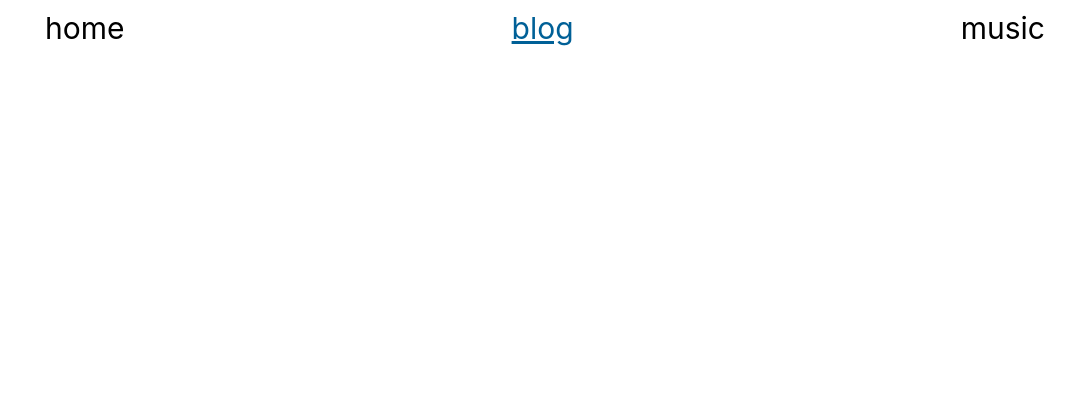
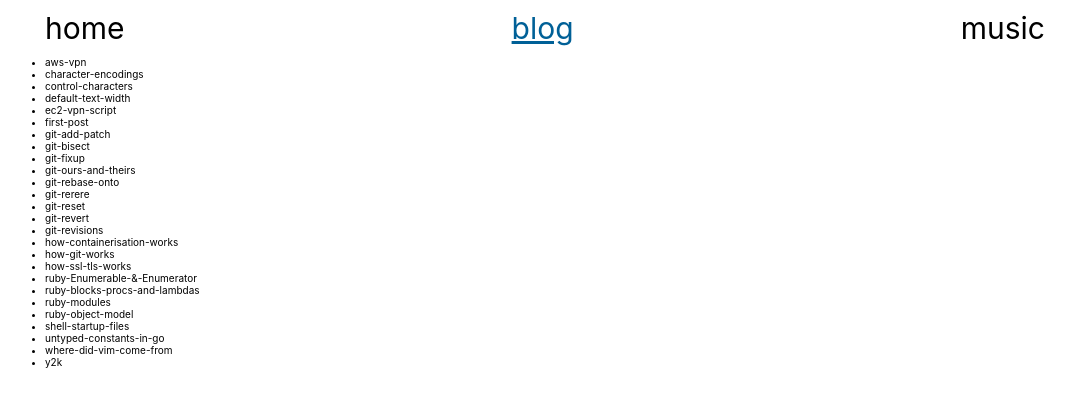
Before and after one commit to skipcloud/mysite, a Next.js app: page /blog in a window 1280 px wide. Shown: the top 404 px of the page, without its empty margins (95-1169 px from the left). Built offline with nearby package versions, Linux system fonts and the light colour scheme.

Commit message:
blog: add basic list of posts

```diff
--- a/pages/blog/index.jsx
+++ b/pages/blog/index.jsx
@@ -1,8 +1,67 @@
+import fs from 'fs'
+import path from 'path'
+import matter from 'gray-matter'
 import * as React from 'react'
+import Link from 'next/link'
 import Layout from '../../components/layout'
 
-export default function Blog() {
+const postsPath = path.join(process.cwd(), 'pages/posts')
+
+export default function Blog({ postData }) {
   return (
-    <Layout />
+    <Layout>
+      { posts(postData) }
+    </Layout>
   )
 }
+
+function posts(posts) {
+  const links = posts.map(post => {
+    return (
+      <li key={post.id}>
+        <Link href={`/posts/${post.id}`} >{ post.id }</Link>
+      </li>
+    )
+  })
+
+  return (
+    <ul>{ links }</ul>
+  )
+}
+
+function getPostData() {
+  const filePaths = fs.readdirSync(postsPath)
+
+  const content = filePaths.map(function(filePath) {
+    if (filePath === '') {
+      return
+    }
+    const file = fs.readFileSync(`${postsPath}/${filePath}`, {encoding: 'utf8'})
+    const content = matter(file)
+
+    // this is the original buffer, we already get the
+    // string from content.content so just delete it to
+    // reduce prop size
+    delete content.orig
+    const id = filePath.replace(/.md$/, '')
+
+    console.log(content.orig)
+    return {
+      id
+    }
+  })
+
+  return content.filter(post => {
+    return post !== undefined
+  })
+}
+
+export async function getStaticProps() {
+  const postData = getPostData()
+
+  return {
+    props: {
+      postData
+    }
+  }
+}
```
